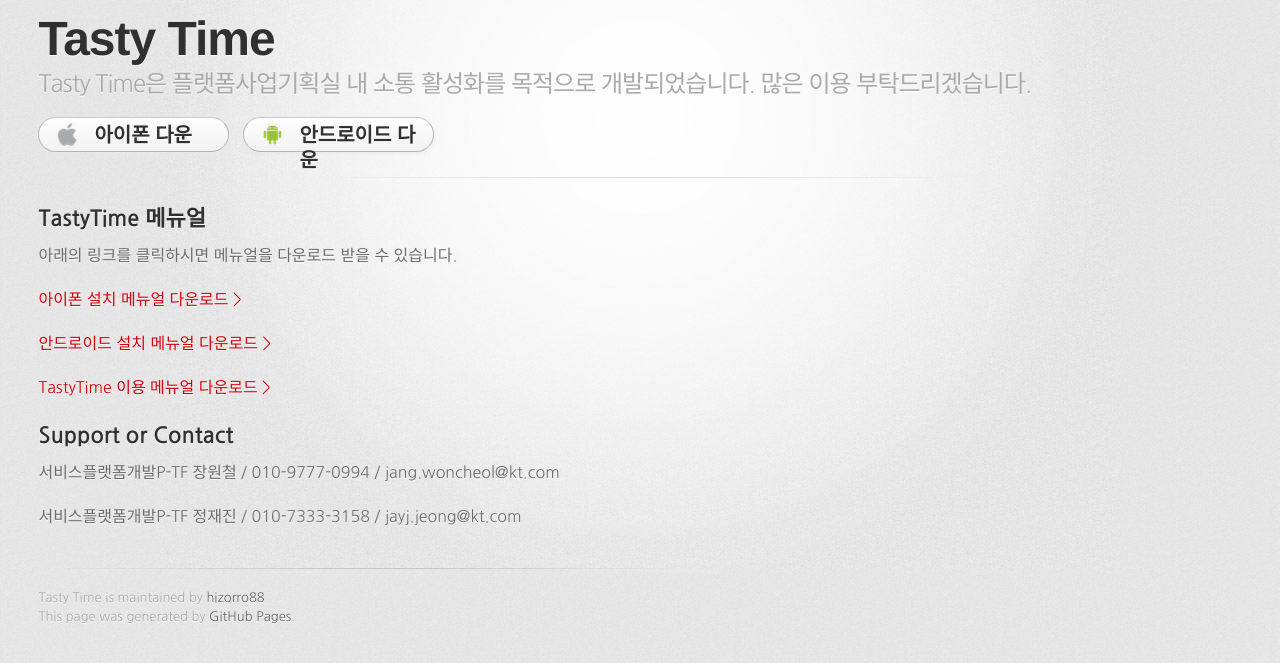
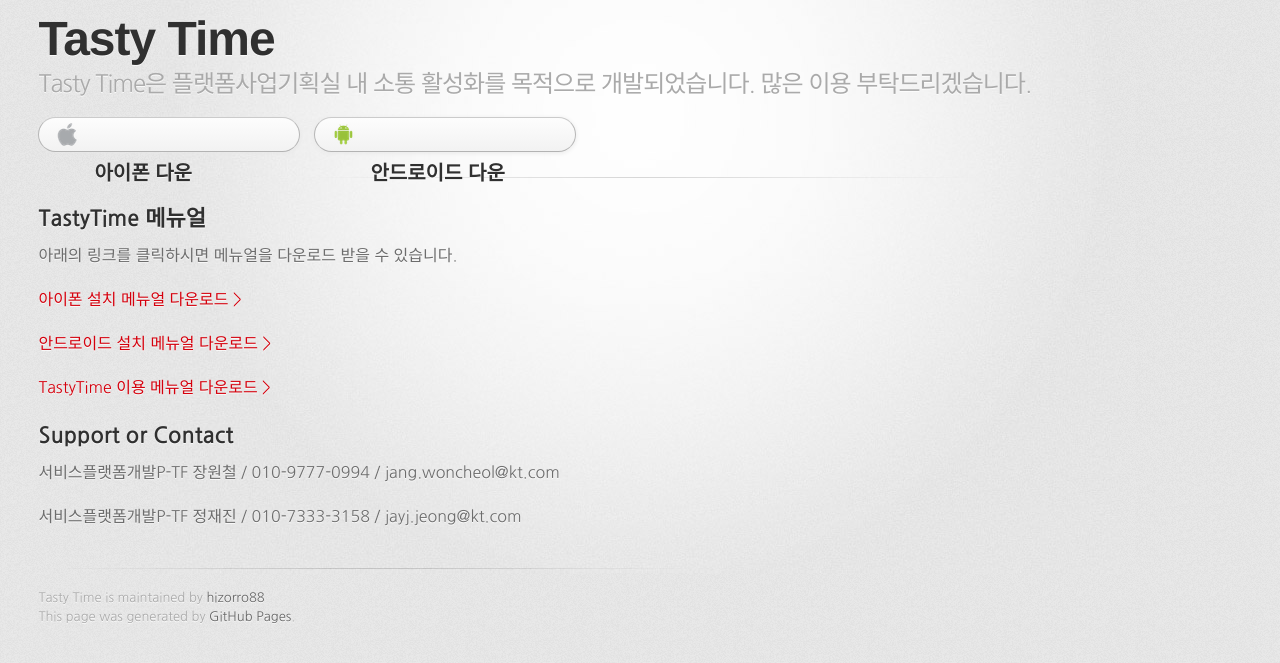
Before and after one commit to hizorro88/TastyTime, a Jekyll site: the page built from index.md, in a window 1280 px wide. Shown: the top 663 px of the page. Built offline with Jekyll 4.4.1, drawn with Linux system fonts in a browser that asks for light colours; some web fonts are replaced; our own code applies the rules of GitHub Pages for plain Markdown files.

Commit message:
btn size

```diff
--- a/_sass/jekyll-theme-tactile.scss
+++ b/_sass/jekyll-theme-tactile.scss
@@ -107,12 +107,12 @@
 a.button {
   display: block;
   float: left;
-  width: 179px;
+  width: 250px;
   padding: 12px 8px 12px 8px;
   margin-right: 14px;
   font-size: 15px;
   font-weight: bold;
-  line-height: 25px;
+  line-height: 100px;
   color: #303030;
   background: #fdfdfd; /* Old browsers */
   background: -moz-linear-gradient(top,  #fdfdfd 0%, #f2f2f2 100%); /* FF3.6+ */
```
